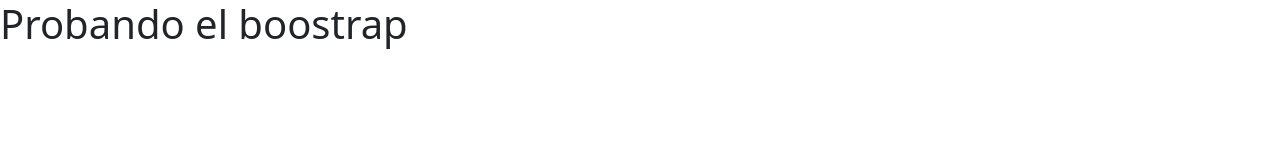
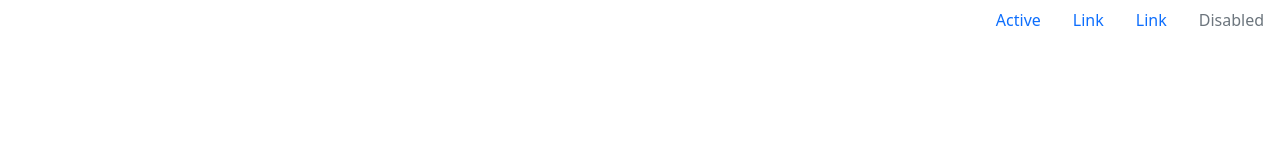
Before and after one commit to emilianoblancodev/coderjs, a website: page index.html in a window 1280 px wide. Drawn offline with nearby package versions, Linux system fonts and the light colour scheme.

Commit message:
probando un nav de ejemplo

```diff
--- a/index.html
+++ b/index.html
@@ -11,7 +11,25 @@
 
 </head>
 <body>
-    <h1>Probando el boostrap</h1>
+
+    <ul class="nav justify-content-end">
+        <li class="nav-item">
+          <a class="nav-link active" aria-current="page" href="#">Active</a>
+        </li>
+        <li class="nav-item">
+          <a class="nav-link" href="#">Link</a>
+        </li>
+        <li class="nav-item">
+          <a class="nav-link" href="#">Link</a>
+        </li>
+        <li class="nav-item">
+          <a class="nav-link disabled">Disabled</a>
+        </li>
+      </ul>
+
+
+
+
 
     <!-- Agregando javascript de bootstrap -->
 
```
